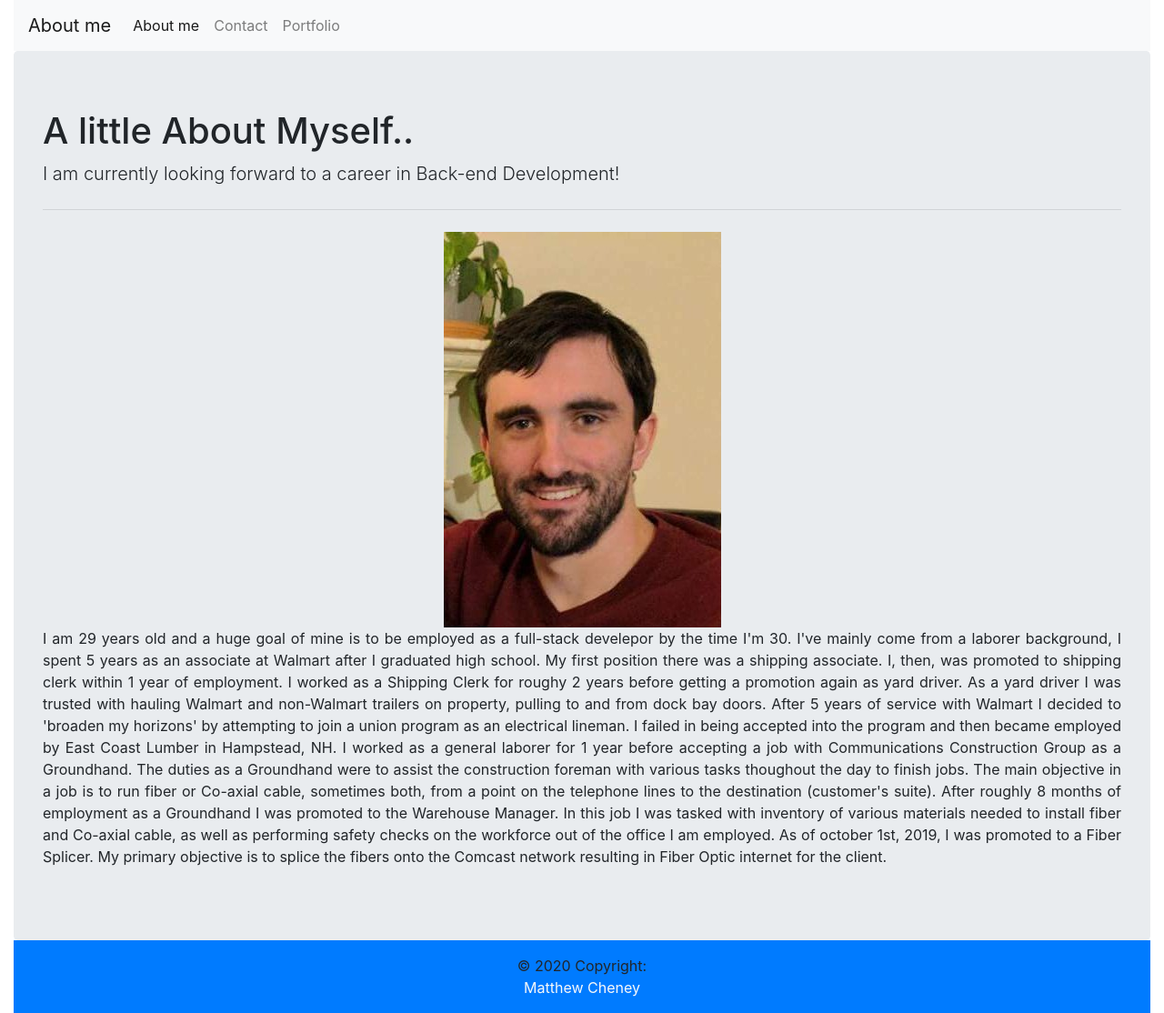
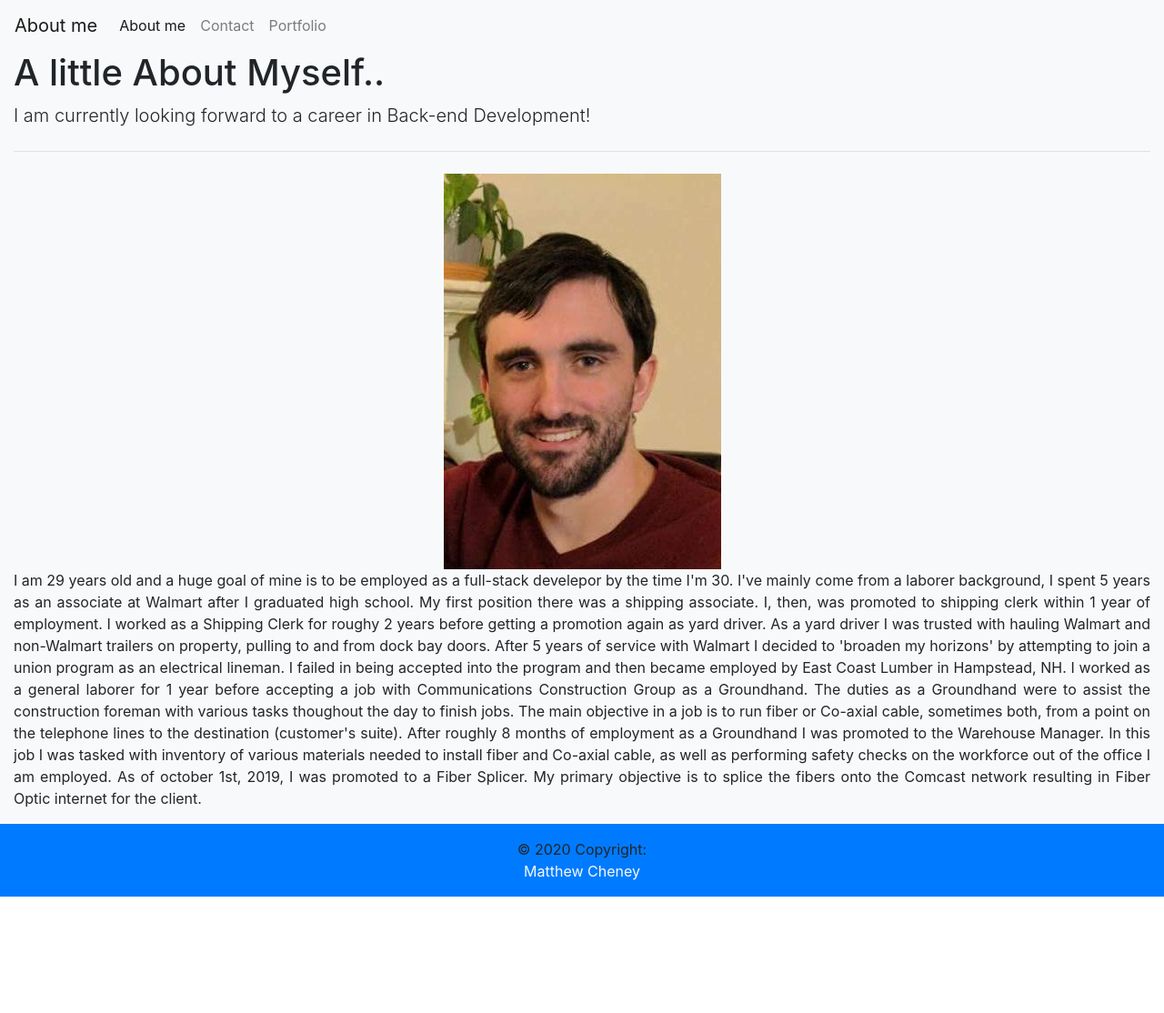
Before and after one commit to Matt1cheney/bootstrap-portfolio, a plain HTML site: page index.html in a window 1280 px wide. Shown: the whole page at 91% size. After the commit the page ends 986 px from the top, so only its background shows below. Drawn offline with nearby package versions, Linux system fonts and the light colour scheme.

Commit message:
text for mobile

```diff
--- a/index.html
+++ b/index.html
@@ -13,18 +13,6 @@
   <!--title-->
   <title>About me</title>
 
-</head>
-
-<!--body container-->
-
-<body>
-  <!--body container-->
-  <div class="container-fluid">
-
-    <!--navbar-->
-
-    <div class="row">
-      <div class="col-lg-12">
   <header>
 
     <nav class="navbar navbar-expand-lg navbar-light bg-light">
@@ -47,29 +35,20 @@
       </div>
     </nav>
   </header>
-      </div>
+
   <!--navbar end-->
-    </div>
 
 
-    <!--jumbotron container-->
-    <div class="container-fluid">
+</head>
 
-      <!--row to keep jumbotron correct width-->
-      <div class="row">
 
-        <!--jumbotron row-->
+<body>
 
-        <div class="row">
 
-          <!--jumbotron column-->
 
-          <div class="col-md-12">
-            <!--Jumbotron-->
 
-            <div class="jumbotron mb-0 ">
+  <div class="container-fluid bg-light mb-0 ">
 
-              <!--Jumbotron Content-->
 
     <div class="row">
       <div class="col-md-12">
@@ -178,21 +157,15 @@
     <!--jumbotron-->
   </div>
   <!--jumbotron column-->
-          </div>
+
 
   <!--jumbotron row-->
-        </div>
   <!--row to keep jumbotron row corrext width-->
-      </div>
-      <!--jumbotron container-->
-    </div>
 
 
 
-    <!--footer row-->
-    <div class="row">
 
-      <div class="col-lg-12">
+
   <!-- Footer -->
   <footer class="page-footer font-small bg-primary">
 
@@ -205,15 +178,13 @@
 
   </footer>
   <!-- Footer -->
-      </div>
-      <!--footer row-->
-    </div>
+
   <!--for toggle bar funciton-->
   <script src="https://cdnjs.cloudflare.com/ajax/libs/jquery/3.2.1/jquery.min.js"></script>
   <script src="https://maxcdn.bootstrapcdn.com/bootstrap/4.0.0/js/bootstrap.min.js"></script>
 
   <!--body container-->
-  </div>
+
 </body>
 
 
```
Also changed, not shown: contact.html (+12 -17 lines). Lines whose indentation alone changed are shown as unchanged.
